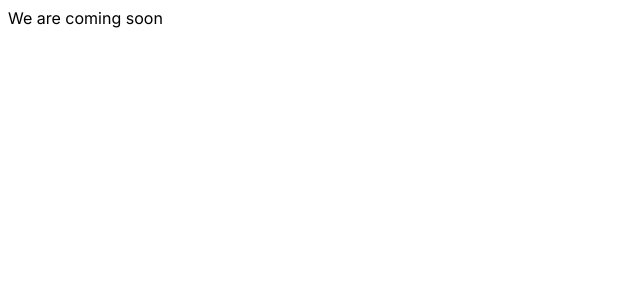
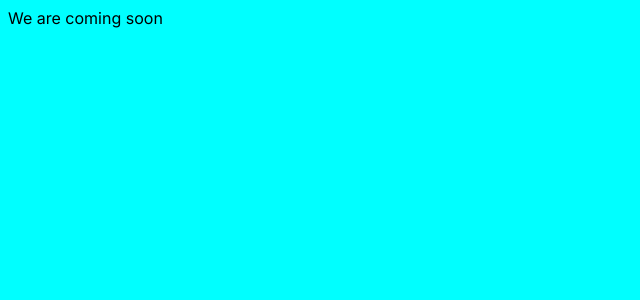
Before and after one commit to capcool/miles-n-smile, a Next.js app: page / in a window 1280 px wide. Shown: the top 300 px of the page, without its empty margins (0-640 px from the left). Built offline with nearby package versions, Linux system fonts and the light colour scheme.

Commit message:
title update

```diff
--- a/app/globals.css
+++ b/app/globals.css
@@ -1 +1,3 @@
-{}
+:root{
+        background-color: aqua;
+}
--- a/app/layout.js
+++ b/app/layout.js
@@ -4,8 +4,8 @@ import { Inter } from 'next/font/google'
 const inter = Inter({ subsets: ['latin'] })
 
 export const metadata = {
-  title: 'Create Next App',
-  description: 'Generated by create next app',
+  title: 'miles-n-smiles',
+  description: 'Makes your travel memorable',
 }
 //test
 export default function RootLayout({ children }) {
```
